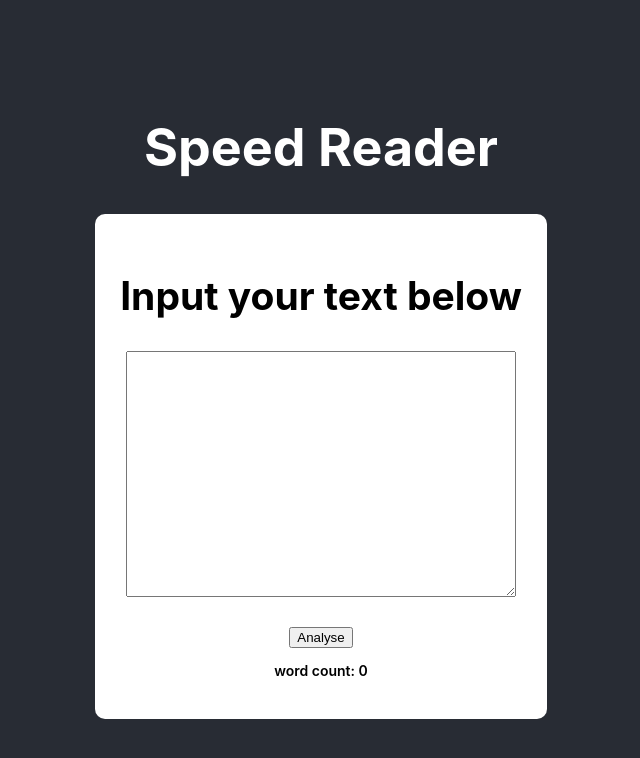
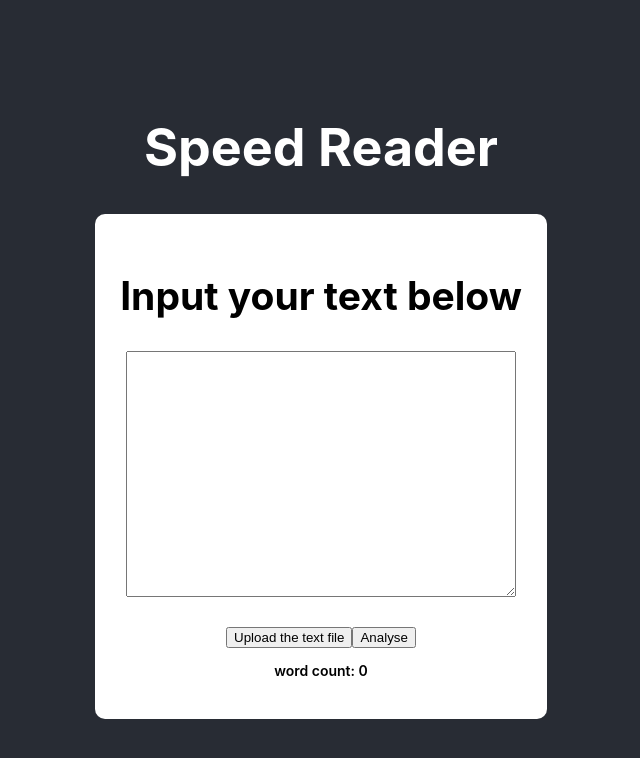
Before and after one commit to impetusdev/Reading-log-Client, a React (Create React App) app: page / in a window 1280 px wide. Shown: the top 758 px of the page, without its empty margins (319-959 px from the left). Built offline with nearby package versions, Linux system fonts and the light colour scheme.

Commit message:
Added CORS BUT BUG

```diff
--- a/package.json
+++ b/package.json
@@ -11,6 +11,7 @@
     "@types/react": "^18.0.5",
     "@types/react-dom": "^18.0.1",
     "@types/react-pdf": "^5.7.0",
+    "axios": "^0.26.1",
     "node-sass": "^7.0.1",
     "react": "^18.0.0",
     "react-dom": "^18.0.0",
--- a/src/Components/Text.tsx
+++ b/src/Components/Text.tsx
@@ -1,5 +1,6 @@
 
 import React, {useState} from "react";
+import axios from "axios";
 import './Text.scss';
 
 export const Text = () => {
@@ -12,6 +13,15 @@ export const Text = () => {
 
     // TODO: use this website: https://www.smashingmagazine.com/2020/07/react-apps-testing-library/
     // count how many words are in the text.
+    const getText = async () => {
+        try {
+            let res = await axios.get('localhost:3000/text')
+            console.log('res is:', res);
+        } catch (error) {
+            console.log("Error:", error)
+        }
+    }
+
     const analyseText = () => {
         if (textSnippet.trim() === ''){
             setWordCount(0);
@@ -24,6 +34,7 @@ export const Text = () => {
         <h2>Input your text below</h2>
         <textarea onChange={updateText}/>
         <p>{textSnippet}</p>
+        <button onClick={getText}>Upload the text file</button>
         <button onClick={analyseText}>Analyse</button>
         <p>{`word count: ${wordCount}`}</p>
     </div>;
```
Also changed, not shown: 1 other file (tests, documents, lock files or other folders).
